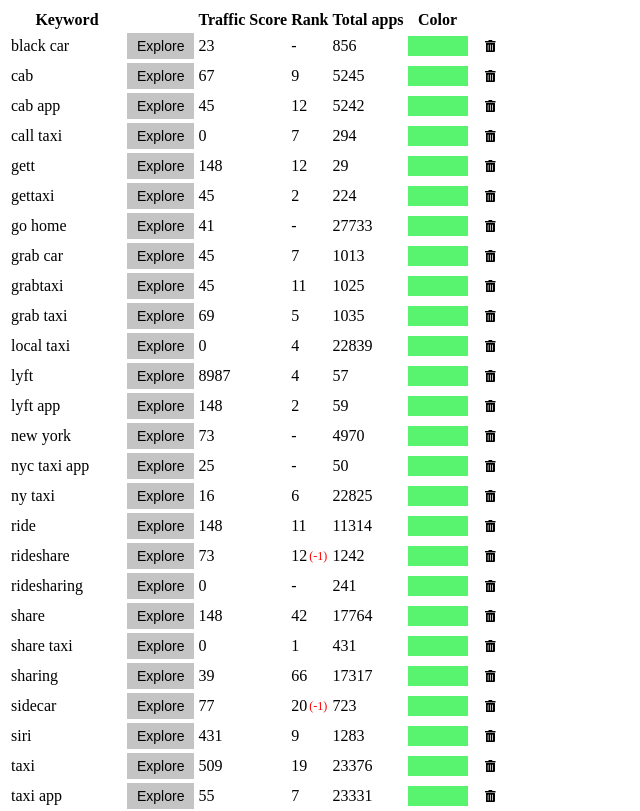
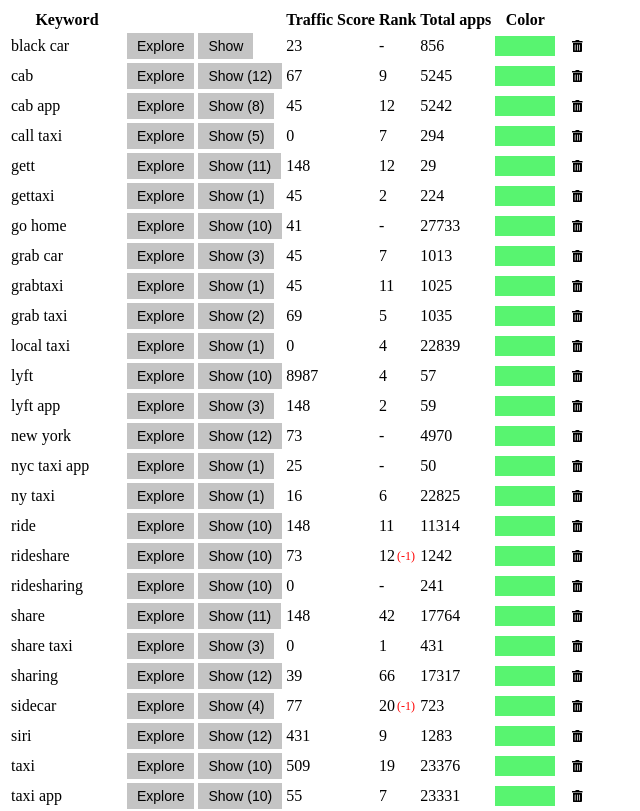
Before and after one commit to gnvcor/ASOdesk-test, a React (Create React App) app: page / in a window 1280 px wide. Shown: the top 811 px of the page, without its empty margins (0-640 px from the left). Built offline with nearby package versions, Linux system fonts and the light colour scheme.

Commit message:
[task] Добавил в таблицу кнопку suggestionsCount

```diff
--- a/src/containers/table/TableContainer.tsx
+++ b/src/containers/table/TableContainer.tsx
@@ -40,6 +40,15 @@
                 const url = '/explore'
 
                 return <TableComponent.ButtonCellElement text={text} url={url} />
+            }
+        },
+        {
+            Header: <div />,
+            accessor: 'suggestionsCount',
+            Cell: ({ value }: { value: number | {} }) => {
+                const text = `Show ${typeof value === 'number' ? `(${value})` : ''}`
+
+                return <TableComponent.ButtonCellElement text={text} />
             }
         },
         {
```
